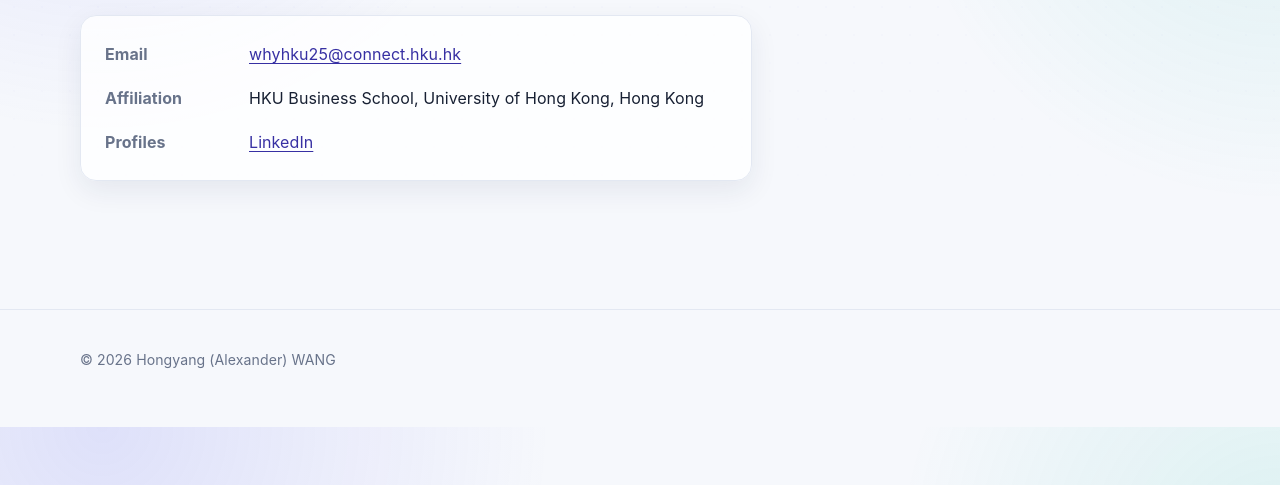
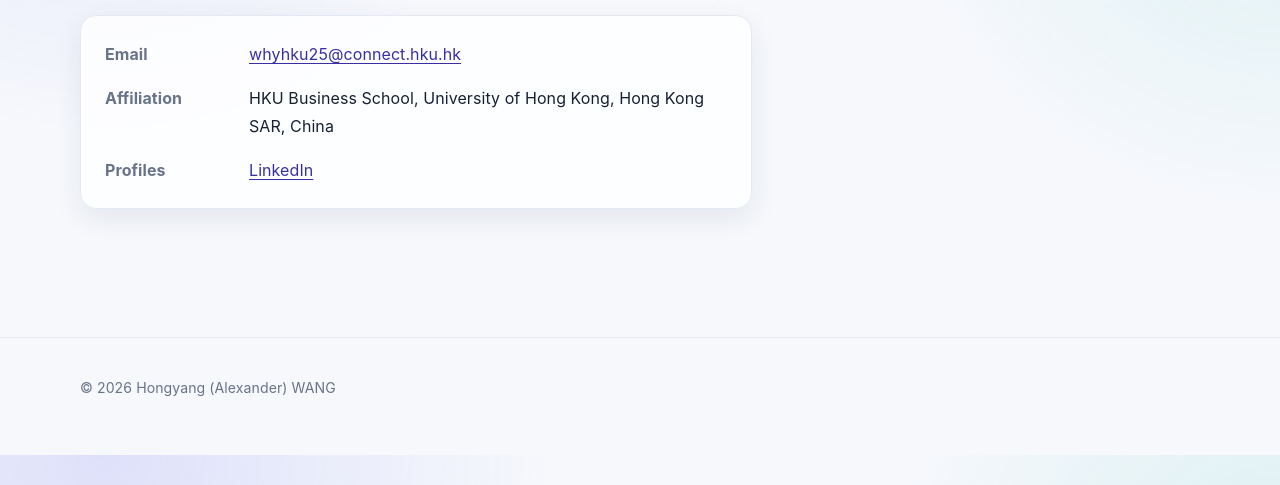
Before and after one commit to AlexanderWhy/alexanderwhy.github.io, a plain HTML site: page contact.html in a window 1280 px wide. Shown: the part 315-800 px from the top of the page. Drawn offline with Linux system fonts and the light colour scheme.

Commit message:
Modify affiliation in contact.html
Updated the affiliation description to include 'SAR, China'.

```diff
--- a/contact.html
+++ b/contact.html
@@ -49,7 +49,7 @@
   <dt>Email</dt>
   <dd><a href="mailto:whyhku25@connect.hku.hk">whyhku25@connect.hku.hk</a></dd>
   <dt>Affiliation</dt>
-  <dd>HKU Business School, University of Hong Kong, Hong Kong</dd>
+  <dd>HKU Business School, University of Hong Kong, Hong Kong SAR, China</dd>
   <dt>Profiles</dt>
   <dd><a href="https://www.linkedin.com/in/hongyang-wang-a38404253">LinkedIn</a></dd>
 
```
